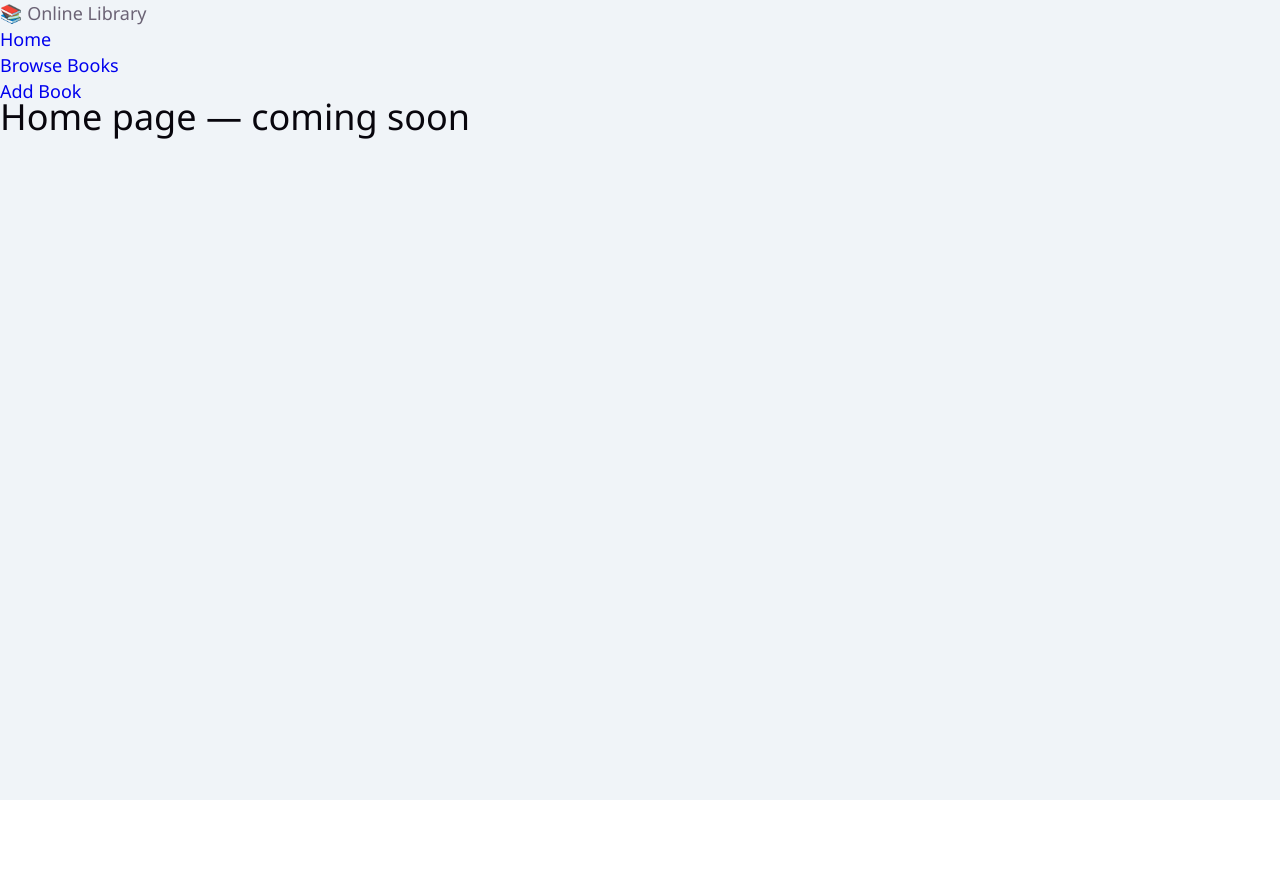
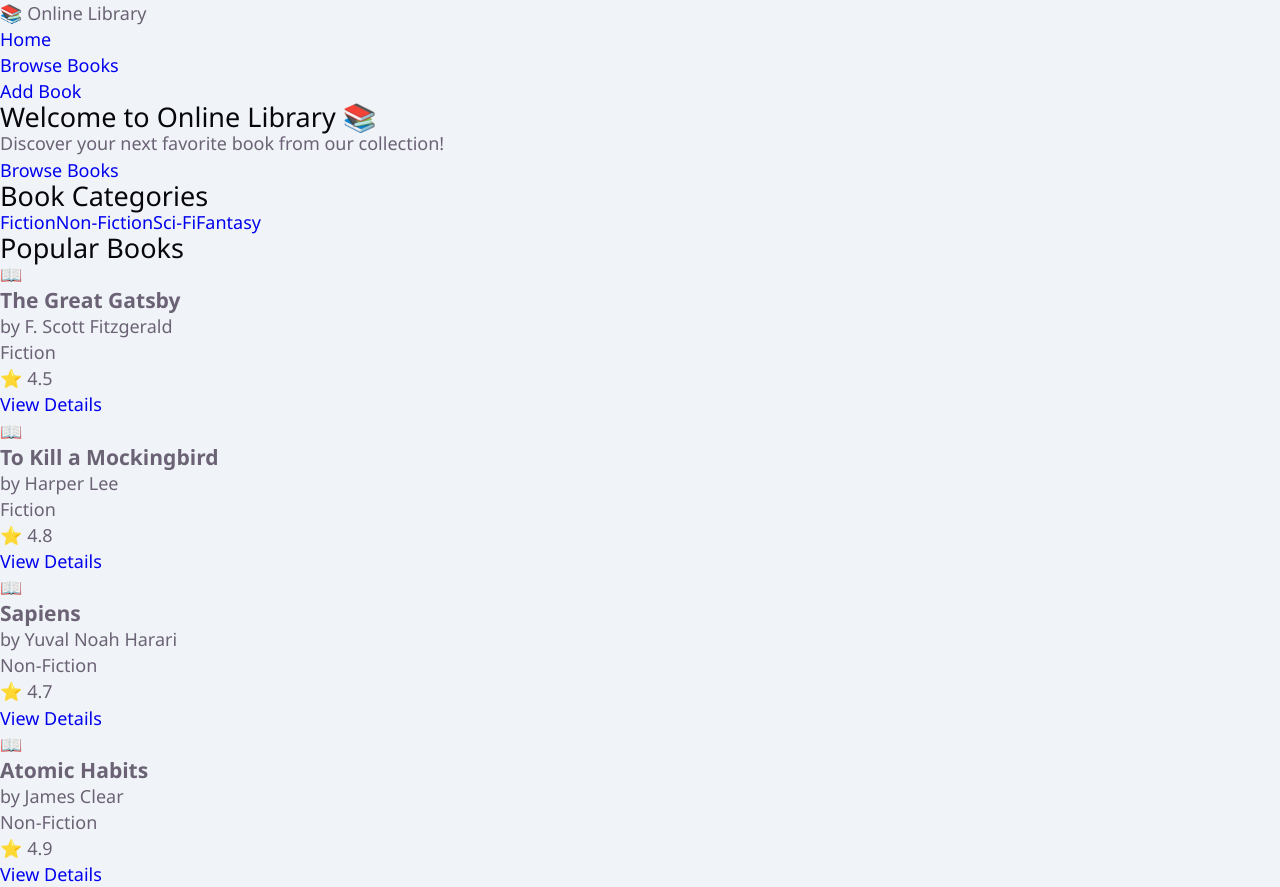
Before and after one commit to shivanshsingh05102000/library-app, a React (Vite) app: page / in a window 1280 px wide. Before the commit the page ends 800 px from the top, so only its background shows below. Built offline with nearby package versions, Linux system fonts and the light colour scheme.

Commit message:
feat: build Home page with hero, categories and popular books

```diff
--- a/src/pages/Home.jsx
+++ b/src/pages/Home.jsx
@@ -1,7 +1,50 @@
+// Landing page: hero banner, category shortcuts, and a "Popular Books" strip.
+import { Link } from "react-router-dom";
+import { useSelector } from "react-redux";
+import { bookCategories } from "../data/books";
+
+const POPULAR_COUNT = 4;
+
 function Home() {
+  const books = useSelector((state) => state.library.items);
+  const popularBooks = books.slice(0, POPULAR_COUNT);
+
   return (
-    <div className="page-placeholder">
-      <h1>Home page — coming soon</h1>
+    <div className="home">
+      <section className="hero">
+        <h1>Welcome to Online Library 📚</h1>
+        <p>Discover your next favorite book from our collection!</p>
+        <Link to="/books" className="btn-primary">Browse Books</Link>
+      </section>
+
+      <section className="categories-section">
+        <h2>Book Categories</h2>
+        <div className="categories-grid">
+          {bookCategories.map((cat) => (
+            <Link key={cat} to={`/books/${cat}`} className="category-card">
+              {cat}
+            </Link>
+          ))}
+        </div>
+      </section>
+
+      <section className="popular-section">
+        <h2>Popular Books</h2>
+        <div className="books-grid">
+          {popularBooks.map((book) => (
+            <div key={book.id} className="book-card">
+              <div className="book-cover">📖</div>
+              <h3>{book.title}</h3>
+              <p className="author">by {book.author}</p>
+              <p className="category-tag">{book.category}</p>
+              <p className="rating">⭐ {book.rating}</p>
+              <Link to={`/books/${book.category}/${book.id}`} className="btn-details">
+                View Details
+              </Link>
+            </div>
+          ))}
+        </div>
+      </section>
     </div>
   );
 }
```
